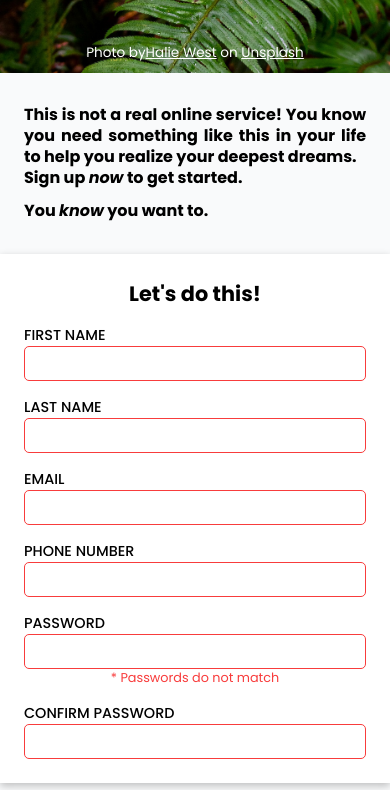
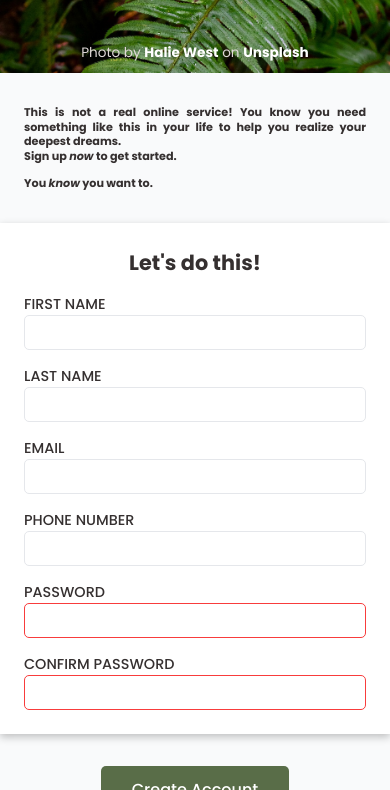
Before and after one commit to Akamshu/signUpForm, a plain HTML site: page index.html in a window 390 px wide. Shown: the part 180-970 px from the top of the page. Drawn offline with Linux system fonts and the light colour scheme.

Commit message:
Additional Changes

```diff
--- a/style.css
+++ b/css/style.css
@@ -2,7 +2,7 @@
 
 @font-face {
   font-family: NorseBold;
-  src: url(assets/Norse-Bold.otf);
+  src: url(../assets/Norse-Bold.otf);
 }
 
 * {
@@ -37,71 +37,75 @@ body {
   position: relative;
 }
 
-.banner__background {
+.background {
   position: absolute;
   top: 0;
   width: 100%;
   height: 100%;
-  background-image: url(assets/halie-west-25xggax4bSA-unsplash.jpg);
+  background: url('../assets/images/unsplash.jpg')no-repeat;
   background-size: cover;
-  background-repeat: no-repeat;
   z-index: -1;
 }
 
-.banner__header {
+.header {
   width: 100%;
   position: absolute;
   top: 20vh;
   left: 0;
-  background-color: rgba(0, 0, 0, 0.4);
+  background-color: rgba(8, 66, 61, 0.4);
   display: flex;
   justify-content: center;
   align-items: center;
   padding: 1rem;
 }
 
-.banner__header__logo {
+.header-logo {
   width: calc(5rem + 2vw);
 }
 
-.banner__header__title {
+.header-title {
   font-family: NorseBold, sans-serif;
-  font-size: calc(5rem + 1vw);
+  font-size: calc(8rem + 1vw);
   color: #fff;
 }
 
-.banner__background-credit {
+.background-credit {
   position: absolute;
   bottom: 1rem;
   width: 100%;
   text-align: center;
-  color: #fff;
+  color: rgb(224, 216, 216);
+
 }
 
-.banner__background-credit__link {
+.background-credit-link {
   color: #fff;
+  text-decoration: none;
+  font-weight: bolder;
+
 }
 
-.banner__background-credit__link:visited {
+.background-credit-link:visited {
   color: #fff;
+
 }
 
 .content {
   padding: 10vh 0;
 }
 
-.content__header {
+.content-header {
   padding: 0 var(--content-paddingX-desktop);
   font-size: 1.5rem;
   font-weight: bold;
   line-height: 1.4;
 }
 
-.content__header__secondary-heading {
+.content-header-secondary-heading {
   margin-top: 1.5rem;
 }
 
-.content__main {
+.content-main {
   margin-top: 8vh;
 }
 
@@ -111,11 +115,11 @@ body {
   box-shadow: rgba(0, 0, 0, 0.24) 0px 3px 8px;
 }
 
-.form__heading {
+.form-heading {
   margin-bottom: 1.5rem;
 }
 
-.form__layout {
+.form-layout {
   display: grid;
   width: fit-content;
   grid-template-columns: repeat(2, 1fr);
@@ -123,18 +127,18 @@ body {
   row-gap: 1rem;
 }
 
-.form__input-container {
+.form-input-container {
   display: flex;
   flex-direction: column;
   width: fit-content;
 }
 
-.form__label {
+.form-label {
   text-transform: uppercase;
   font-weight: 500;
 }
 
-.form__input {
+.form-input {
   font-size: 1rem;
   padding: 4px;
   outline: none;
@@ -142,12 +146,12 @@ body {
   border-radius: 5px;
 }
 
-.form__input:focus {
+.form-input:focus {
   border: 1px solid rgba(8, 8, 223, 0.884);
   box-shadow: rgba(0, 0, 0, 0.24) 0px 3px 8px;
 }
 
-.form__input:invalid {
+.form-input:invalid {
   border: 1px solid var(--error-border-color);
 }
 
@@ -157,11 +161,11 @@ body {
   color: var(--error-border-color);
 }
 
-.form__input:invalid + .form-error-message {
+.form-input:invalid + .form-error-message {
   opacity: 1;
 }
 
-.form__submit-button {
+.form-submit-button {
   padding: 10px 30px;
   margin: 2rem var(--content-paddingX-desktop);
   background-color: var(--button-background-color);
@@ -172,7 +176,7 @@ body {
   font-weight: 500;
 }
 
-.form__submit-button:hover {
+.form-submit-button:hover {
   box-shadow: rgba(0, 0, 0, 0.24) 0px 3px 8px;
   cursor: pointer;
 }
@@ -201,38 +205,39 @@ body {
     justify-content: center;
   }
 
-  .banner__header {
+  .header {
     position: static;
   }
 
-  .banner__header__logo {
+  .header-logo {
     width: 3.5rem;
   }
 
-  .banner__header__title {
+  .header-title {
     font-size: 4rem;
   }
 
-  .banner__background-credit {
+  .background-credit {
     font-size: 0.85rem;
     bottom: 10px;
+    text-decoration: none;
   }
 
   .content {
     padding: 2rem 0;
   }
 
-  .content__header {
+  .content-header {
     padding: 0 var(--content-paddingX-mobile);
     font-size: 1.3rem;
     line-height: 1.3;
   }
 
-  .content__header__secondary-heading {
+  .content-header-secondary-heading {
     margin-top: 0.8rem;
   }
 
-  .content__main {
+  .content-main {
     margin-top: 2rem;
     text-align: center;
   }
@@ -241,30 +246,30 @@ body {
     padding: 1.5rem var(--content-paddingX-mobile);
   }
 
-  .form__heading {
+  .form-heading {
     margin-bottom: 1rem;
     font-size: 1.3rem;
   }
 
-  .form__layout {
+  .form-layout {
     grid-template-columns: 1fr;
     width: 100%;
   }
 
-  .form__label {
+  .form-label {
     font-size: 0.9rem;
     text-align: start;
   }
 
-  .form__input-container {
+  .form-input-container {
     width: 100%;
   }
 
-  .form__error-message {
+  .form-error-message {
     text-align: start;
   }
 
-  .form__submit-button {
+  .form-submit-button {
     margin: 2rem var(--content-paddingX-mobile);
     margin-bottom: 1rem;
     text-align: center;
@@ -278,19 +283,22 @@ body {
 }
 
 @media screen and (max-width: 1200px) {
-  .form__layout {
+  .form-layout {
     grid-template-columns: 1fr;
     width: 100%;
   }
 
-  .content__main {
+  .content-main {
     text-align: center;
+    color: rgb(53, 48, 48);
   }
-.content__header p{
+.content-header p{
   text-align: justify;
-  font-size: 1rem;
+  font-size: .7rem;
+  color: rgb(53, 48, 48);
+
 }
-  .form__layout {
+  .form-layout {
     display: flex;
     flex-direction: column;
     align-items: center;
--- a/index.html
+++ b/index.html
@@ -5,76 +5,76 @@
     <meta http-equiv="X-UA-Compatible" content="IE=edge" />
     <meta name="viewport" content="width=device-width, initial-scale=1.0" />
     <title>Sign Up Form</title>
-    <link rel="stylesheet" href="style.css" />
+    <link rel="stylesheet" href="css/style.css" />
   </head>
   <body>
     <div class="grid">
       <div class="banner">
-        <div class="banner__background"></div>
-        <div class="banner__header">
-          <img src="assets/odin-lined.png" alt="odin logo" class="banner__header__logo"/>
-          <h2 class="banner__header__title">ODIN</h2>
+        <div class="background"></div>
+        <div class="header">
+          <img src="assets/images/odin-logo.png" alt="odin logo" class="header-logo"/>
+          <h2 class="header-title">ODIN</h2>
         </div>
-        <p class="banner__background-credit"> Photo by<a class="banner__background-credit__link"
+        <p class="background-credit"> Photo by <a class="background-credit-link"
             href="https://unsplash.com/@haliewestphoto"target="_blank">Halie West</a
-          > on <a class="banner__background-credit__link" href="https://unsplash.com/photos/25xggax4bSA" target="_blank"
+          > on <a class="background-credit-link" href="https://unsplash.com/photos/25xggax4bSA" target="_blank"
             >Unsplash</a>
         </p>
       </div>
 
       <div class="content">
-        <div class="content__header">
-          <p class="content__header__main-heading">
+        <div class="content-header">
+          <p class="content-header-main-heading">
             This is not a real online service! You know you need something like
             this in your life to help you realize your deepest dreams.
            <br> Sign up <em>now</em>  to get started.</p>
-          <p class="content__header__secondary-heading">
+          <p class="content-header-secondary-heading">
             You <em>know</em> you want to.
           </p>
         </div>
-        <div class="content__main">
+        <div class="content-main">
           <form action="" method="get" class="form" id="form">
-            <h2 class="form__heading">Let's do this!</h2>
+            <h2 class="form-heading">Let's do this!</h2>
 
-            <div class="form__layout">
-              <div class="form__input-container">
-                <label class="form__label" for="first-name">First Name</label>
-                <input class="form__input" type="text" id="first-name" required>
+            <div class="form-layout">
+              <div class="form-input-container">
+                <label class="form-label" for="first-name">First Name</label>
+                <input class="form-input" type="text" id="first-name" >
               </div>
-              <div class="form__input-container">
-                <label class="form__label" for="last-name">Last Name</label>
-                <input class="form__input" type="text" id="last-name" required/>
+              <div class="form-input-container">
+                <label class="form-label" for="last-name">Last Name</label>
+                <input class="form-input" type="text" id="last-name" />
               </div>
-              <div class="form__input-container">
-                <label class="form__label" for="email">Email</label>
-                <input class="form__input" type="email" id="email" required/>
+              <div class="form-input-container">
+                <label class="form-label" for="email">Email</label>
+                <input class="form-input" type="email" id="email" />
               </div>
-              <div class="form__input-container">
-                <label class="form__label" for="phone-number"
+              <div class="form-input-container">
+                <label class="form-label" for="phone-number"
                   >Phone Number</label
                 >
-                <input class="form__input" type="text" id="phone-number" required/>
+                <input class="form-input" type="text" id="phone-number" />
               </div>
-              <div class="form__input-container">
-                <label class="form__label" for="password">Password</label>
-                <input class="form__input" type="password" id="password" required/>
-                <span class="form-error-message"
-                  >* Passwords do not match</span
+              <div class="form-input-container">
+                <label class="form-label" for="password">Password</label>
+                <input class="form-input" type="password" id="password" required/>
+                <span id="form-error-message" class="form-error-message"
+                  ></span
                 >
               </div>
-              <div class="form__input-container">
-                <label class="form__label" for="passwordConfirmation"
+              <div class="form-input-container">
+                <label class="form-label" for="passwordConfirmation"
                   >Confirm Password</label
                 >
                 <input
-                  class="form__input"
+                  class="form-input"
                   type="password"
                   id="passwordConfirmation"
                   required/>
               </div>
             </div>
           </form>
-          <button class="form__submit-button" type="submit" form="form">
+          <button class="form-submit-button" type="submit" form="form">
             Create Account
           </button>
           <p class="login-message">
@@ -84,5 +84,5 @@
       </div>
     </div>
   </body>
-  <script src="script.js"></script>
+  <script src="js/script.js"></script>
 </html>
--- a/script.js
+++ b/js/script.js
@@ -5,6 +5,6 @@ var check = function() {
     document.getElementById('message').innerHTML = '';
   } else {
     document.getElementById('message').style.color = 'red';
-    document.getElementById('message').innerHTML = '*Password do not match';
+    document.getElementById('form-error-message').innerHTML = '*Password do not match';
   }
 }
```
Also changed, not shown: assets/images/odin-logo.png (renamed from assets/odin-lined.png), assets/images/unsplash.jpg (renamed from assets/halie-west-25xggax4bSA-unsplash.jpg).
